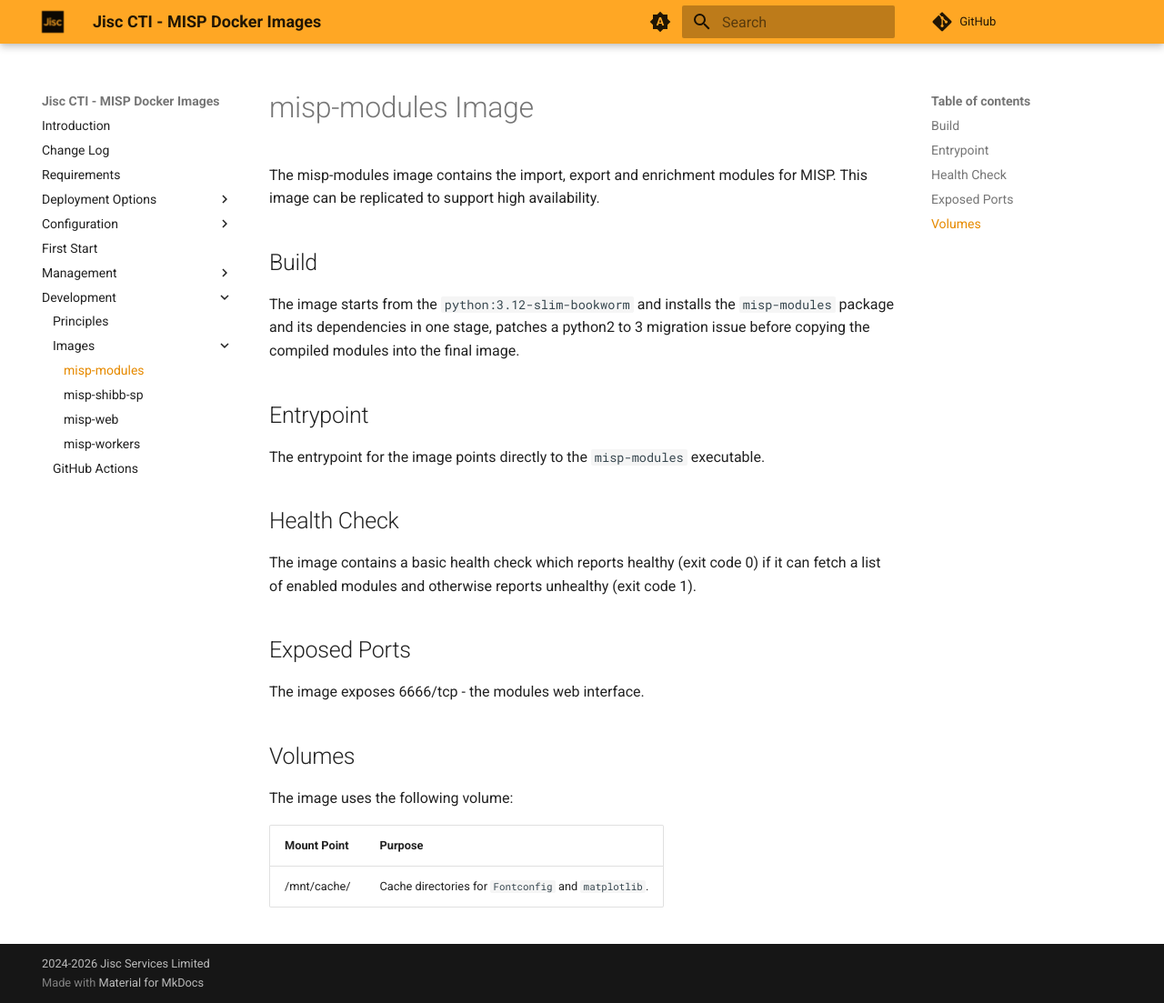
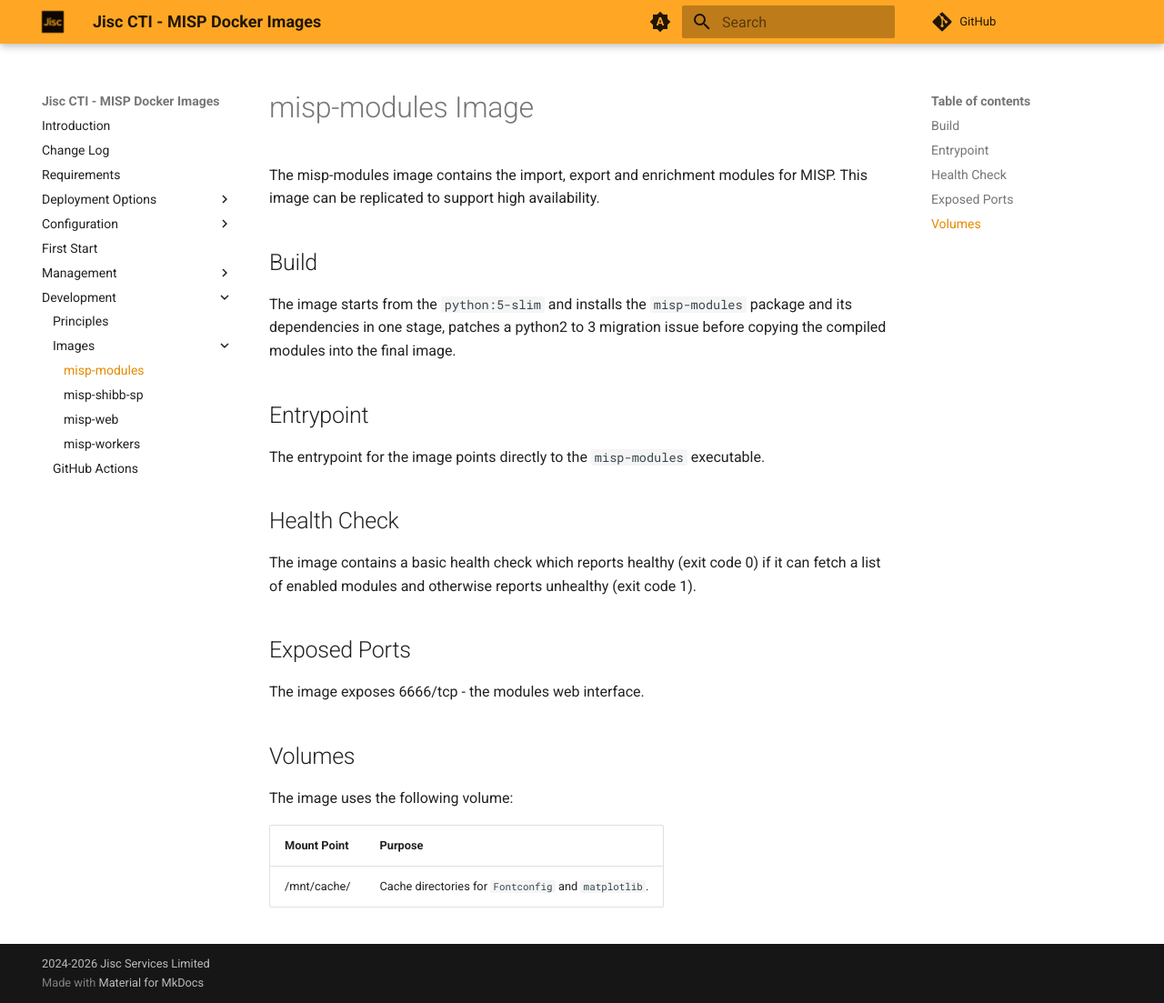
Before and after one commit to JiscCTI/misp-docker, an MkDocs documentation site: the page built from pages/dev/misp-modules.md, in a window 1280 px wide and 1103 px high. Shown: the whole window at 91% size. Built offline with MkDocs 1.6.1 and Material for MkDocs 9.7.7, drawn with Linux system fonts in a browser that asks for light colours; comment, search, counter and statistics services are not loaded.

```diff
--- a/pages/dev/misp-modules.md
+++ b/pages/dev/misp-modules.md
@@ -12,7 +12,7 @@ be replicated to support high availability.
 
 ## Build
 
-The image starts from the `python:3.12-slim-bookworm` and installs the `misp-modules` package and
+The image starts from the `python:5-slim` and installs the `misp-modules` package and
 its dependencies in one stage, patches a python2 to 3 migration issue before copying the compiled
 modules into the final image.
 
```
Also changed, not shown: 1 other file.
